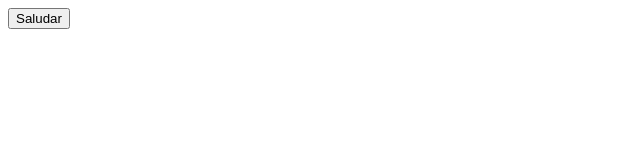
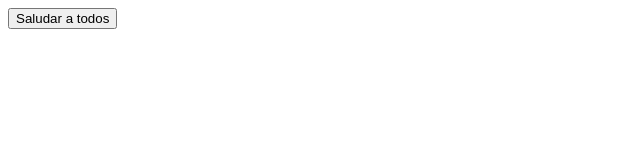
Before and after one commit to sdariogeo/taller-eventos, a plain HTML site: page index.html in a window 1280 px wide. Shown: the whole page, without its empty margins (0-640 px from the left). Drawn offline with Linux system fonts and the light colour scheme.

Commit message:
se cambio el tecto del boton

```diff
--- a/index.html
+++ b/index.html
@@ -6,6 +6,6 @@
     <title>Taller de eventos</title>
 </head>
 <body>
-    <button id="boton">Saludar</button>
+    <button id="boton">Saludar a todos</button>
 </body>
 </html>
```
